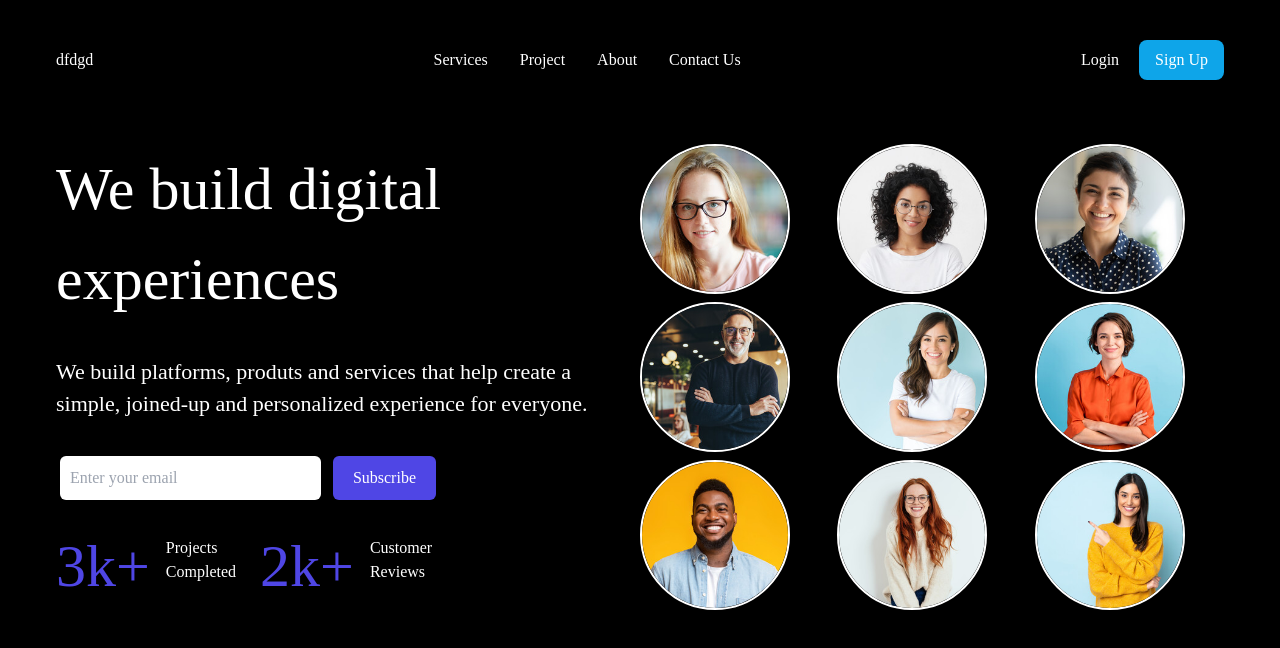
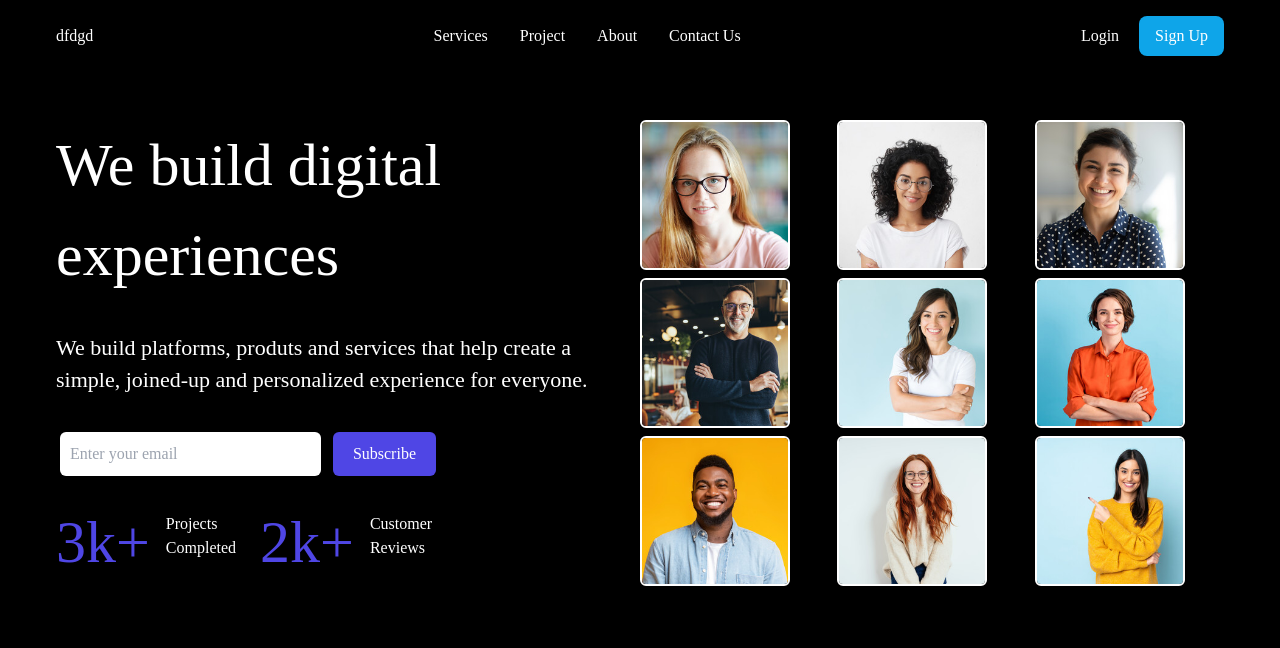
Before and after one commit to mateenOlalekan/Landpage, a React (Vite) app: page / in a window 1280 px wide. Shown: the top 648 px of the page. Built offline with nearby package versions, Linux system fonts and the light colour scheme; a web font is replaced by a local one.

Commit message:
last change

```diff
--- a/src/App.jsx
+++ b/src/App.jsx
@@ -29,7 +29,7 @@ function App() {
   }, [images]);
   return (
     <>
-       <div className='bg-[#000000] py-10 px-14 flex flex-col h-screen w-screen relative'>
+       <div className='bg-[#000000] pt-4 px-14 flex flex-col h-screen w-screen relative'>
           <div className='flex text-white flex-row justify-between items-center'>
             <p>dfdgd</p>
             <div className=' flex flex-row gap-8 max-md:hidden'>
@@ -95,7 +95,7 @@ function App() {
                   key={index}
                   src={imgSrc}
                   alt={`Image ${index + 1}`}
-                  className="object-cover m-0 p-0 border-2 border-white rounded-full"
+                  className="object-cover m-0 p-0 border-2 border-white rounded-md"
                   style={{ height: '150px', width: '150px' }}
                 />
               ))}
```
